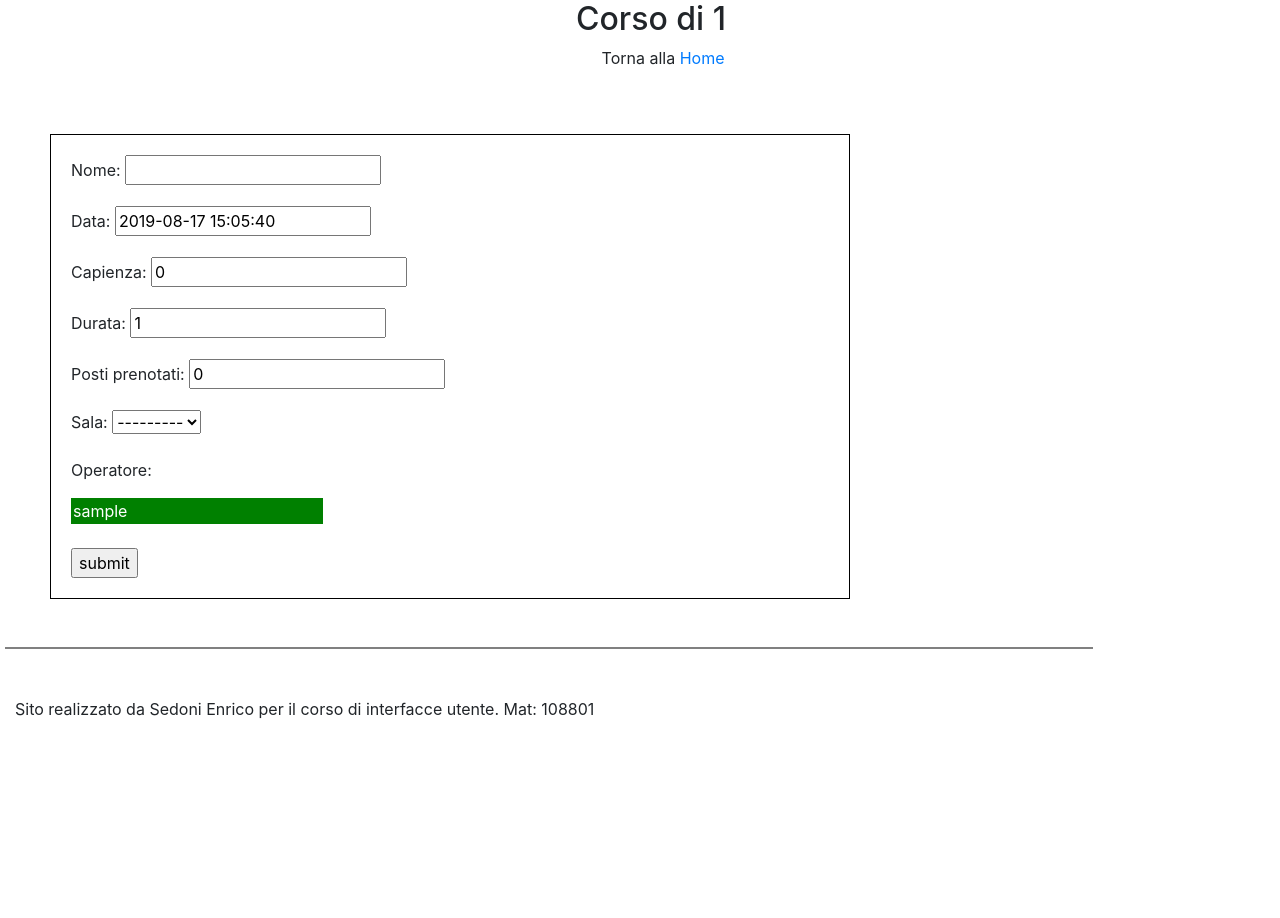
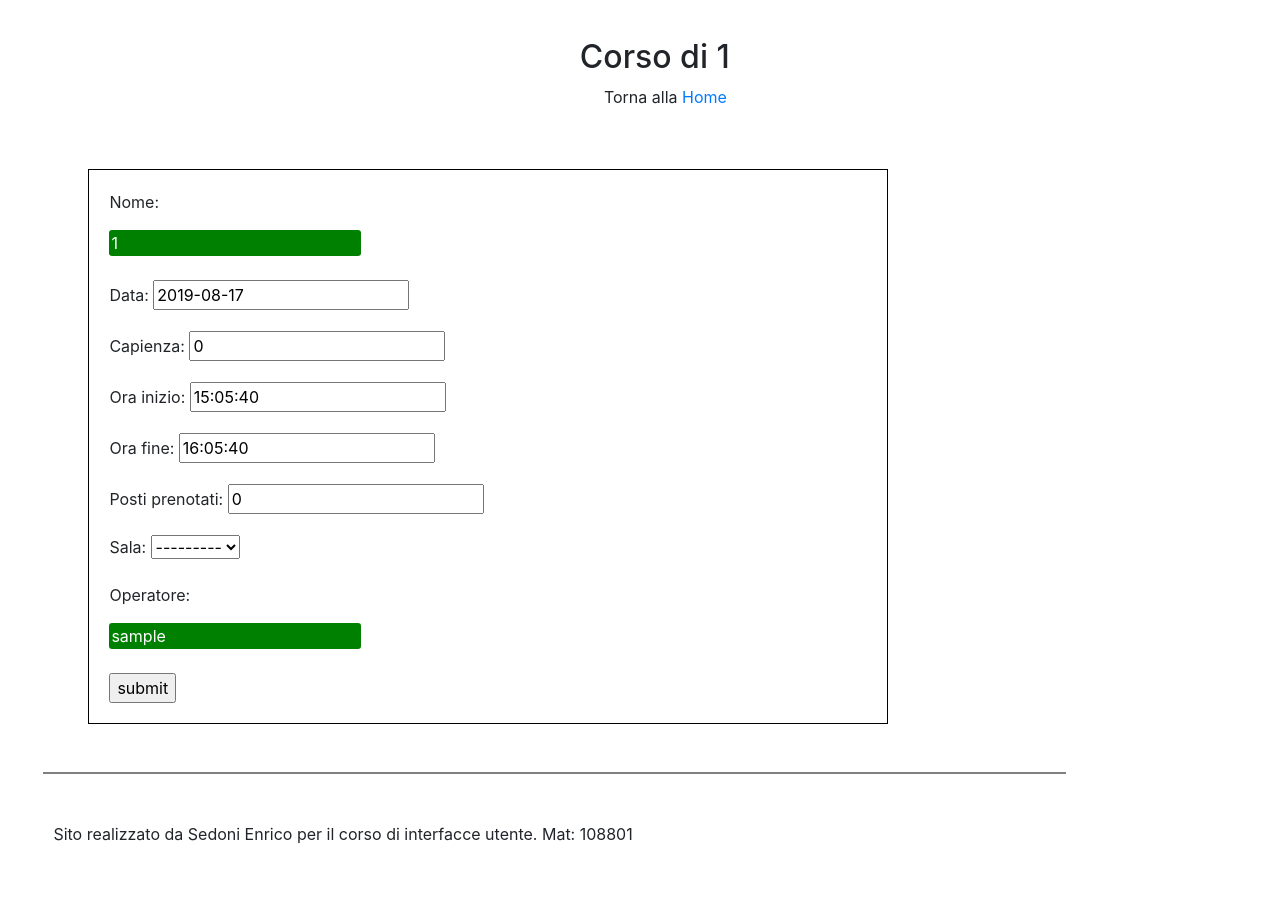
Before and after one commit to enrico404/FitnessVillage, a Django app: page /courseManager/1/insertCourse in a window 1280 px wide. Before the commit the page ends 719 px from the top, so only its background shows below. Run offline with Django 3.2, Linux system fonts and the light colour scheme; the visitor is signed in with stand-in values (Sample User, id 1); data that the repository does not hold is empty; some libraries are stand-ins or nearby versions.

Commit message:
added booking feature

```diff
--- a/FitnessVillage/settings.py
+++ b/FitnessVillage/settings.py
@@ -39,6 +39,7 @@ INSTALLED_APPS = [
     'django.contrib.staticfiles',
     'main_page.apps.MainPageConfig',
     'courseManager.apps.CoursemanagerConfig',
+    'reset_migrations',
 ]
 
 MIDDLEWARE = [
--- a/FitnessVillage/static/courseManager/courseManagerStyle.css
+++ b/FitnessVillage/static/courseManager/courseManagerStyle.css
@@ -2,3 +2,27 @@
     text-align: center;
     font-style: bold;
 }
+
+
+body {
+    margin-top: 3%;
+    margin-left: 3%;
+    margin-right: 3%;
+}
+
+.cardCorso {
+    margin-top: 30px;
+    border: 1px solid gray;
+    padding: 10px;
+    box-shadow: 5px 10px 8px #888888;
+    width: 60%;
+
+}
+
+.fixedFields {
+    pointer-events: none;
+    background-color: green;
+    color:white;
+    border:none;
+    border-radius: 3px;
+}
--- a/FitnessVillage/static/main_page/style.css
+++ b/FitnessVillage/static/main_page/style.css
@@ -2,17 +2,13 @@ body {
     margin-top: 3%;
     margin-left: 3%;
     margin-right: 3%;
+
 }
 
 #mainTitle {
     text-align: center;
 }
 
-.separator {
-    margin-left: 5px;
-    width: 85%;
-    border: 0.2px solid gray;
-}
 
 .login {
     text-align: end;
--- a/courseManager/forms.py
+++ b/courseManager/forms.py
@@ -1,11 +1,12 @@
 from django import forms
 from django.utils import timezone
 from main_page.models import Sala
+import datetime
 
 class CourseInsertForm(forms.Form):
-    nome = forms.CharField(max_length=100)
-    data = forms.DateTimeField(initial=timezone.now)
+    data = forms.DateField(initial=timezone.now())
     capienza = forms.IntegerField(initial=0)
-    durata = forms.FloatField(initial=1)
+    ora_inizio = forms.TimeField(initial=timezone.localtime())
+    ora_fine = forms.TimeField(initial=timezone.localtime()+datetime.timedelta(hours=1))
     posti_prenotati = forms.IntegerField(initial=0)
     sala = forms.ModelChoiceField(queryset=Sala.objects.all())
--- a/courseManager/templates/courseManager/insertCourse.html
+++ b/courseManager/templates/courseManager/insertCourse.html
@@ -1,4 +1,9 @@
 {% extends "base.html" %}
+{% block head %}
+{% load staticfiles %}
+<link rel="stylesheet" type="text/css" href="{% static 'courseManager/courseManagerStyle.css' %}" />
+{% endblock %}
+
 {% block body %}
     <head>
         <h2 style="margin-left: 45%;">Corso di {{ nomeCorso }}</h2>
@@ -9,9 +14,10 @@
     </head>
     <form method="post" style="margin-left: 50px; margin-top: 5%; border: 1px solid black; padding: 20px; width: 800px;">
             {% csrf_token %}
-
+            <p>Nome: </p><input type="text" name="nome" value="{{ nomeCorso }}" class="fixedFields">
+            <br><br>
             {{ form.as_p }}
-            <p>Operatore: </p> <input type="text" name="operatore" value="{{ user.username }}" style="pointer-events: none; background-color: green; color:white; border:none;">
+            <p>Operatore: </p> <input type="text" name="operatore" value="{{ user.username }}" class="fixedFields">
 
             <br><br>
             <input type="submit" value="submit">
--- a/courseManager/urls.py
+++ b/courseManager/urls.py
@@ -6,5 +6,5 @@ urlpatterns = [
     path('<nomeCorso>/', views.courseDetail, name='courseDetail'),
     path('<int:corsoID>/prenotazione', views.prenotazione, name='prenotazione'),
     path('<str:nomeCorso>/insertCourse', views.insert, name='insert'),
-
+    path('<int:corsoID>/cancella', views.cancella, name='cancella'),
 ]
--- a/courseManager/views.py
+++ b/courseManager/views.py
@@ -5,10 +5,21 @@ from main_page.models import Corso, Prenota
 from django.shortcuts import HttpResponseRedirect
 from django.contrib import messages
 from .forms import CourseInsertForm
+from django.db.models import Q
+import datetime
 
 @login_required
 def courseDetail(request, nomeCorso):
-    course_set = Corso.objects.filter(data__gte=timezone.now(), nome__exact=nomeCorso).order_by('data')
+    course_set_tmp = Corso.objects.filter(data__gte=timezone.now(), nome__exact=nomeCorso).order_by('data', 'ora_inizio')
+    course_set = []
+    for course in course_set_tmp:
+        if course.data == datetime.date.today():
+            print("time:", datetime.datetime.now().time())
+            if course.ora_fine < datetime.datetime.now().time():
+                print("minore")
+                continue
+        course_set.append(course)
+
     posti_disponibili = []
     for course in course_set:
         nposti = course.cap - course.posti_prenotati
@@ -44,14 +55,38 @@ def insert(request, nomeCorso):
     form = CourseInsertForm(request.POST)
     if request.method == 'POST':
         if form.is_valid():
-            nome = form.cleaned_data['nome']
+            nome = nomeCorso
             data = form.cleaned_data['data']
             capienza = form.cleaned_data['capienza']
             posti_prenotati = form.cleaned_data['posti_prenotati']
-            operatore = form.cleaned_data['operatore']
-            newCourse = Corso(nome=nome, data=data, cap=capienza, )
-
-            return HttpResponseRedirect('/courseManager/'+nomeCorso)
+            operatore = request.user
+            sala = form.cleaned_data['sala']
+            ora_inizio = form.cleaned_data['ora_inizio']
+            ora_fine = form.cleaned_data['ora_fine']
+            newCourse = Corso(nome=nome, data=data, operatore=operatore, cap=capienza, sala=sala, ora_inizio=ora_inizio, ora_fine=ora_fine, posti_prenotati=posti_prenotati)
+            #se il corso non esiste già
+            corsi_del_giorno = Corso.objects.filter(Q(nome=nome), Q(data__year=data.year), Q(data__month=data.month), Q(data__day=data.day), Q(sala=sala))
+            #chechk che la sala non sia occupata in quell'ora, se è occupata esco
+            for corso in corsi_del_giorno:
+                if not (corso.ora_fine <= ora_inizio or corso.ora_inizio >= ora_fine):
+                    messages.add_message(request, messages.ERROR, 'La sala è già occupata da un altro corso!')
+                    return HttpResponseRedirect('/courseManager/' + nomeCorso)
+            newCourse.save()
+            messages.add_message(request, messages.SUCCESS, 'Corso inserito con successo!')
+            return HttpResponseRedirect('/courseManager/' + nomeCorso)
+        messages.add_message(request, messages.ERROR, "Errore nell'inserimento del corso!")
+        return HttpResponseRedirect('/courseManager/' + nomeCorso)
     else:
         form = CourseInsertForm()
         return render(request, 'courseManager/insertCourse.html', {'nomeCorso': nomeCorso, 'form':form})
+
+
+@login_required
+def cancella(request, corsoID):
+    ''' il corso in realtà non si cancella dal database, viene cambiato solo il flag di cancellazione '''
+    corso = Corso.objects.get(pk=corsoID)
+    corso.cancellato = True
+    # cambio data così non dà fastidio all'inserimento
+    corso.data = datetime.date(3000, 12, 12)
+    corso.save()
+    return HttpResponseRedirect('/')
```
Also changed, not shown: courseManager/static/courseManager/courseManagerStyle.css (+9 -0 lines), courseManager/templates/courseManager/detail.html (+8 -1 lines), main_page/models.py (+11 -3 lines), courseManager/migrations/__init__.py (deleted), main_page/migrations/0001_initial.py, main_page/migrations/0002_auto_20190812_1538.py (deleted), main_page/migrations/0002_auto_20190818_1303.py (added), main_page/migrations/0003_corso_durata.py (deleted), main_page/migrations/0004_auto_20190813_1301.py (deleted), main_page/migrations/0005_corso_posti_prenotati.py (deleted), main_page/migrations/0006_auto_20190817_1323.py (deleted).
